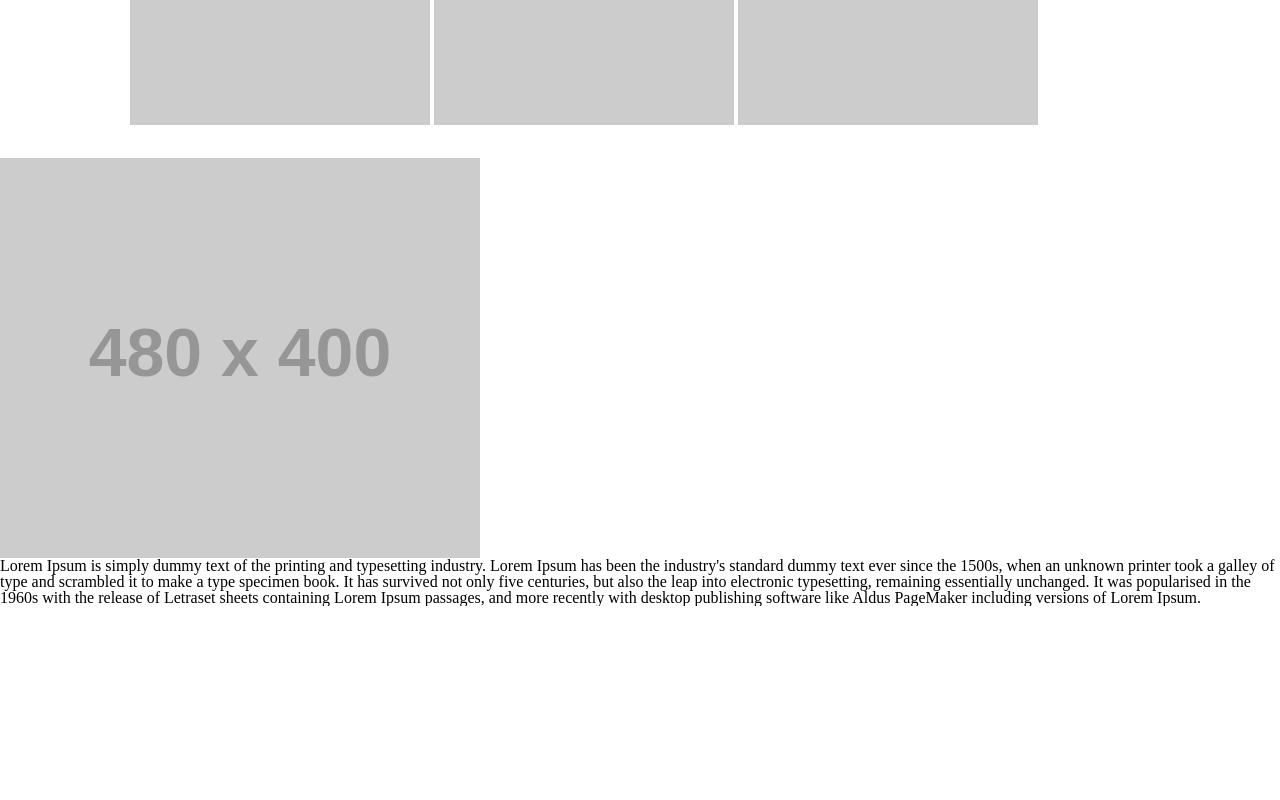
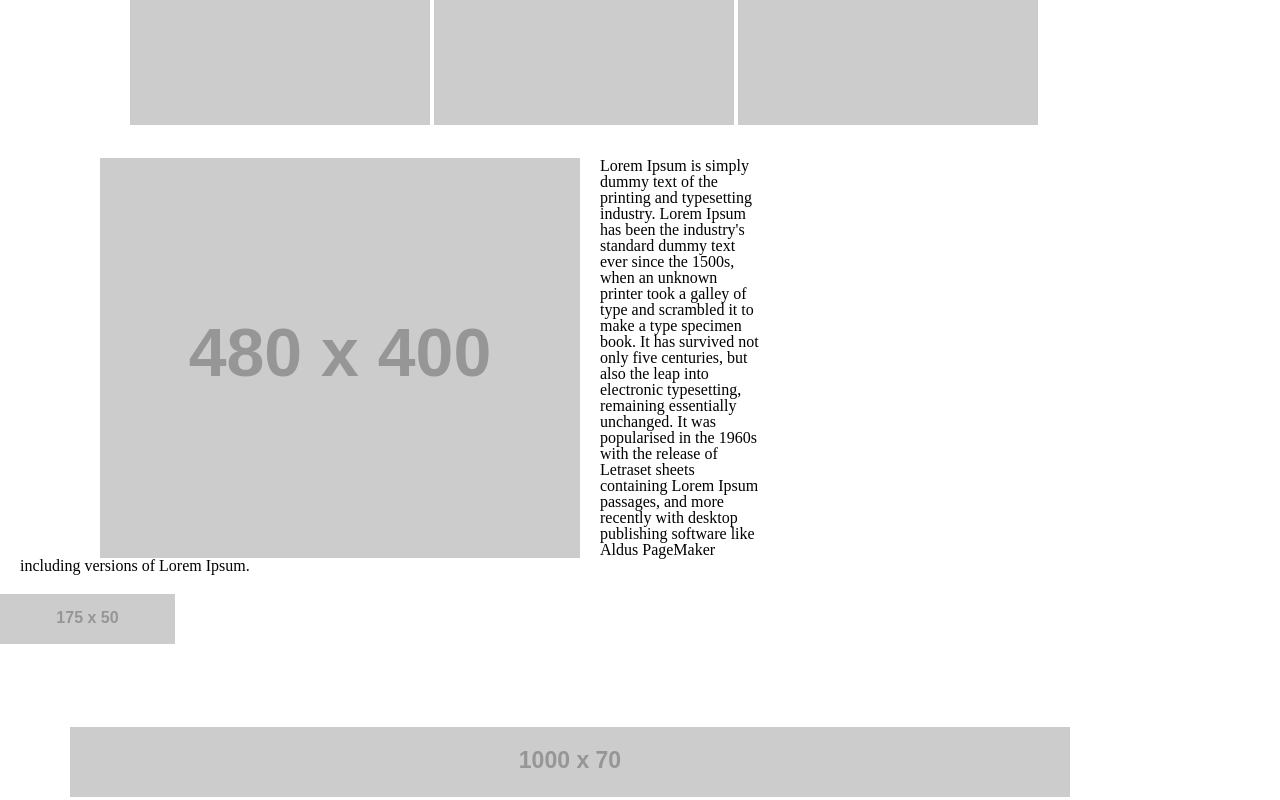
Before and after one commit to ascott3312/wirefame-exercise, a plain HTML site: page index.html in a window 1280 px wide. Shown: the part 806-1606 px from the top of the page. Before the commit the page ends 1412 px from the top, so only its background shows below. Drawn offline with Linux system fonts and the light colour scheme; placeholder pictures from the web are drawn by us.

Commit message:
Add wireframe

```diff
--- a/css/style.css
+++ b/css/style.css
@@ -12,8 +12,23 @@ main {
 }
 
 article img {
+  margin-left: 100px;
+  margin-right: 20px;
   float: left;
 }
-p {
-  float: right;
+p  {
+  width: 58%;
+  margin-left: 20px;
+  margin-bottom: 20px;
 }
+
+p img {
+  margin-bottom: 40px;
+  margin-top: 20px;
+  padding: 10px;
+}
+footer {
+  margin-top: 70px;
+  margin-left: 70px;
+  padding-top: 10px;
+}
--- a/index.html
+++ b/index.html
@@ -27,8 +27,13 @@
       <article>
         <img src="https://placehold.it/480x400/ddd"/>
       </article>
-      <p>Lorem Ipsum is simply dummy text of the printing and typesetting industry. Lorem Ipsum has been the industry's standard dummy text ever since the 1500s, when an unknown printer took a galley of type and scrambled it to make a type specimen book. It has survived not only five centuries, but also the leap into electronic typesetting, remaining essentially unchanged. It was popularised in the 1960s with the release of Letraset sheets containing Lorem Ipsum passages, and more recently with desktop publishing software like Aldus PageMaker including versions of Lorem Ipsum.
+      <p>Lorem Ipsum is simply dummy text of the printing and typesetting industry. Lorem Ipsum has been the industry's standard dummy text ever since the 1500s, when an unknown printer took a galley of type and scrambled it to make a type specimen book. It has survived not only five centuries, but also the leap into electronic typesetting, remaining essentially unchanged. It was popularised in the 1960s with the release of Letraset sheets containing Lorem Ipsum passages, and more recently with desktop publishing software like Aldus PageMaker including versions of Lorem Ipsum.</p>
+        <img src="https://placehold.it/175x50/ddd"/>
       </p>
+    <footer>
+      <img src="https://placehold.it/1000x70/ddd"/>
+    </footer>
 
   </body>
+
 </html>
```
